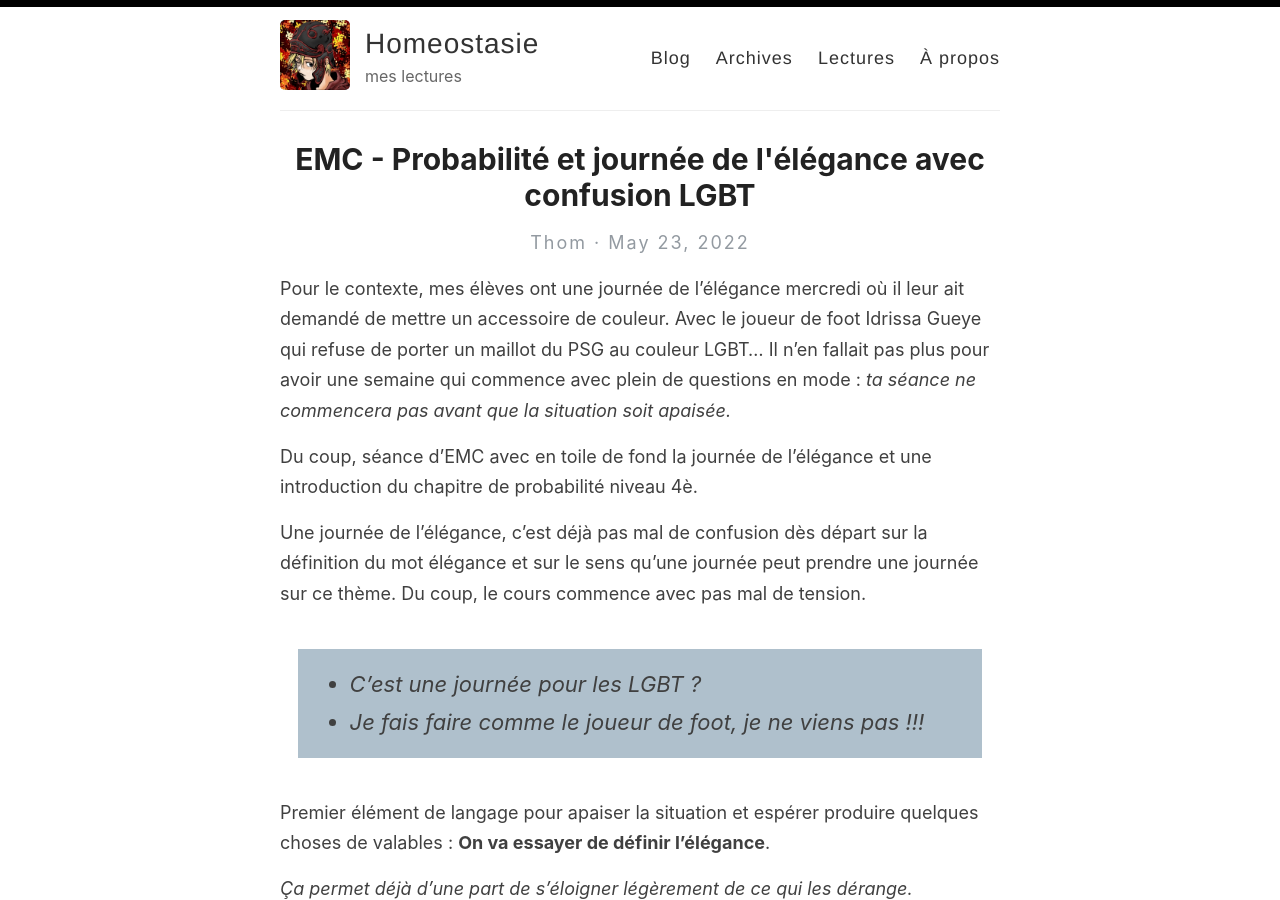
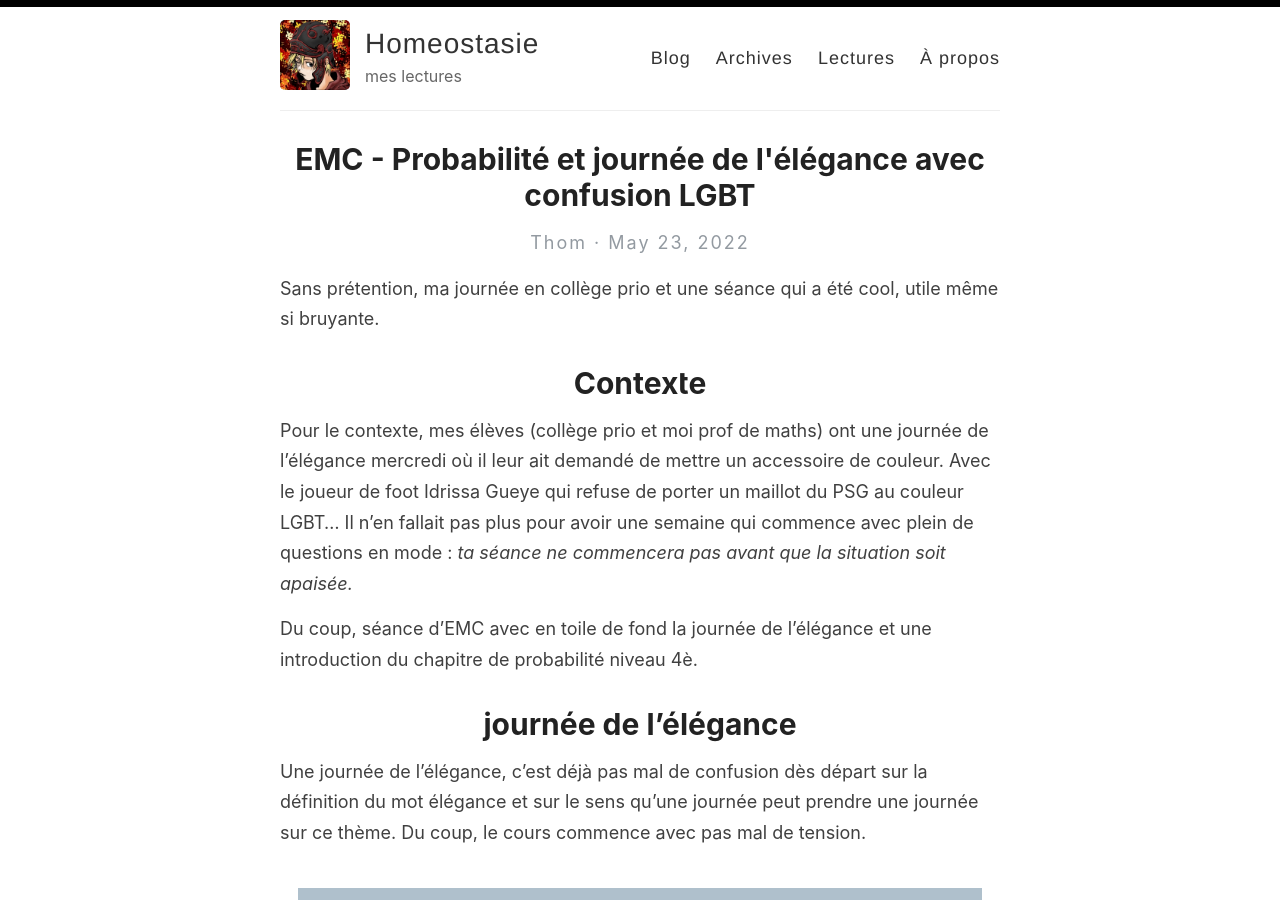
Before and after one commit to homeostasie/bouquins, a Jekyll site: the page built from _posts/2022-05-23-EMC-Proba-LGBT.md, in a window 1280 px wide and 900 px high. Built offline with Jekyll 4.4.1, drawn with Linux system fonts in a browser that asks for light colours; comment, search, counter and statistics services are not loaded; some of the changed text lies outside the part shown.

Commit message:
journée emc

```diff
--- a/_posts/2022-05-23-EMC-Proba-LGBT.md
+++ b/_posts/2022-05-23-EMC-Proba-LGBT.md
@@ -4,10 +4,15 @@ title: "EMC - Probabilité et journée de l'élégance avec confusion LGBT"
 categories: blog
 comments: true
 ---
+Sans prétention, ma journée en collège prio et une séance qui a été cool, utile même si bruyante.
 
-Pour le contexte, mes élèves ont une journée de l'élégance mercredi où il leur ait demandé de mettre un accessoire de couleur. Avec le joueur de foot Idrissa Gueye qui refuse de porter un maillot du PSG au couleur LGBT... Il n'en fallait pas plus pour avoir une semaine qui commence avec plein de questions en mode : *ta séance ne commencera pas avant que la situation soit apaisée.*
+# Contexte
+
+Pour le contexte, mes élèves (collège prio et moi prof de maths) ont une journée de l'élégance mercredi où il leur ait demandé de mettre un accessoire de couleur. Avec le joueur de foot Idrissa Gueye qui refuse de porter un maillot du PSG au couleur LGBT... Il n'en fallait pas plus pour avoir une semaine qui commence avec plein de questions en mode : *ta séance ne commencera pas avant que la situation soit apaisée.*
 
 Du coup, séance d'EMC avec en toile de fond la journée de l'élégance et une introduction du chapitre de probabilité niveau 4è.
+
+# journée de l'élégance
 
 Une journée de l'élégance, c'est déjà pas mal de confusion dès départ sur la définition du mot élégance et sur le sens qu'une journée peut prendre une journée sur ce thème. Du coup, le cours commence avec pas mal de tension.
 
@@ -42,7 +47,7 @@ On passe donc à la définition (simple) de **l’éloquence morale** : *être q
 
 Cette définition n’est pas parfaite à leurs yeux. Déjà parce qu'attentionné, "ça fait fiotte". Du coup, il faut essayer de proposer plus qu'une définition, un protocole d'éloquence morale. Je me suis appuyé sur leurs propos pour essayer d'illustrer ça.
 
-> - et si mon fils, il est homo ?
+> - et si mon fils, il est homo ?
 
 
 **J’ai annoncé donner deux arguments.** Pour eux dans ce cas mon avis est important. Ils ont envie de leur savoir. Si je suis d'accord avec eux, c'est un argument d'autorité. Si je suis contre, ils ont envie de débattre pour me donner tord. Donc, ils étaient assez impatients et dans l'attente.
@@ -122,7 +127,7 @@ Mais j'ai aussi commencer à revenir à des trucs plus légers pour dévier la c
 
 Individuellement, ça n’arrive jamais (quoique). Par contre si on prend tous les élèves du collège, tous les jours de l’année, ça finit par arriver... mais pas forcement à nous.
 
-Je leur ai donnée le nom : **La loi de Murphy** : **Un événement rare, même très rare finira toujours pas se produire si on répète l’expérience beaucoup de fois.**
+Je leur ai donnée le nom : **La loi de Murphy** : **Un événement rare, même très rare finira toujours pas se produire si on répète l’expérience beaucoup de fois.**
 
 Je passe la petite vidéo d'Angèle : Loi de Murphy : https://www.youtube.com/watch?v=zGyThu7EAHQ
 
```
Also changed, not shown: other parts of _posts/2022-05-23-EMC-Proba-LGBT.md (+6 -6 lines).
